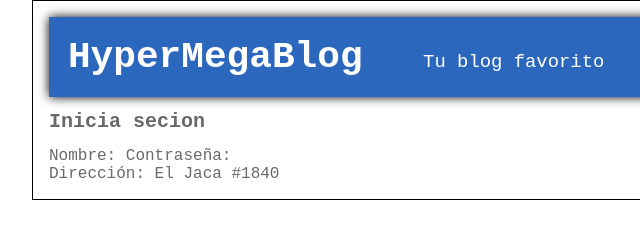
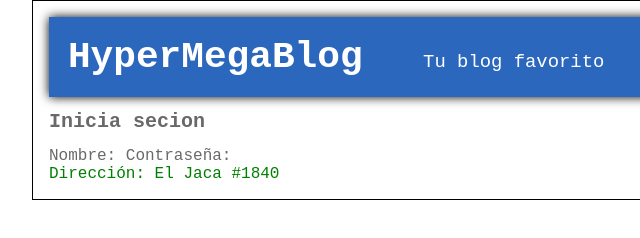
Before and after one commit to karimjarufe/Blog, a plain HTML site: page index.html in a window 1280 px wide. Shown: the full height of the page, 143-783 px from the left. Drawn offline with Linux system fonts and the light colour scheme.

Commit message:
Se cambio el color en el footer

```diff
--- a/css/estilos.css
+++ b/css/estilos.css
@@ -34,3 +34,7 @@ body{
     font-weight: normal;
     font-size: 0.5cm;
 }
+
+#footer{
+    color: green;
+}
```
